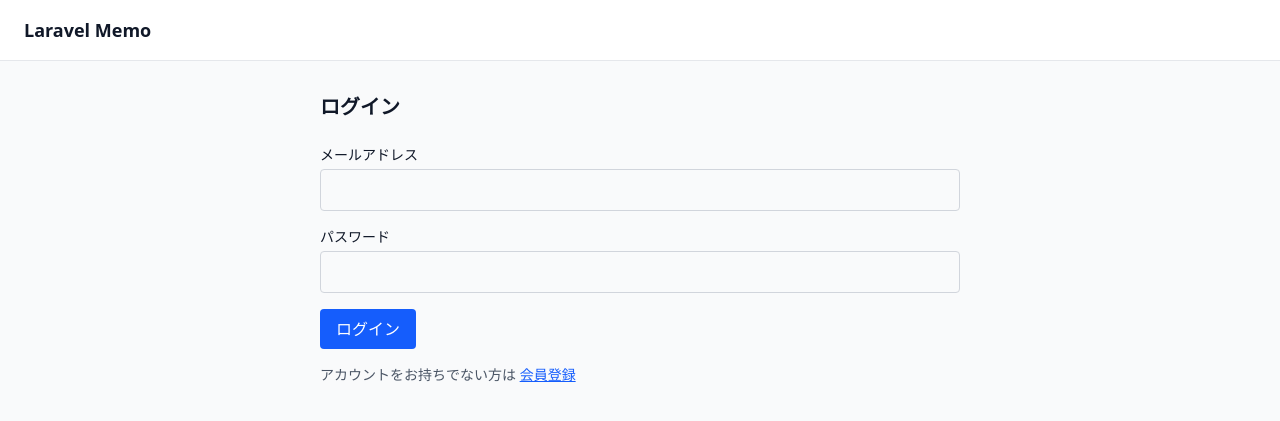
After one commit to kabochan73/p-memo-lara1, a Laravel app: template src/resources/views/auth/login.blade.php in a window 1280 px wide. The commit adds this page. Shown: the top 421 px of the page. Run offline with Laravel 12, Linux system fonts and the light colour scheme; the template is opened without the code that fills it, so the values that code supplies are empty; style sheets or scripts are compiled from the project's sources.

Commit message:
ログイン・ログアウト機能を実装
Co-Authored-By: Claude Sonnet 5 <noreply@anthropic.com>

```diff
--- /dev/null
+++ b/src/resources/views/auth/login.blade.php
@@ -0,0 +1,35 @@
+@extends('layouts.app')
+
+@section('content')
+    <h1 class="text-xl font-bold mb-6">ログイン</h1>
+
+    <form method="POST" action="{{ route('login') }}" class="space-y-4">
+        @csrf
+
+        <div>
+            <label for="email" class="block text-sm font-medium mb-1">メールアドレス</label>
+            <input type="email" id="email" name="email" value="{{ old('email') }}"
+                   class="w-full border border-gray-300 rounded px-3 py-2">
+            @error('email')
+                <p class="text-red-600 text-sm mt-1">{{ $message }}</p>
+            @enderror
+        </div>
+
+        <div>
+            <label for="password" class="block text-sm font-medium mb-1">パスワード</label>
+            <input type="password" id="password" name="password"
+                   class="w-full border border-gray-300 rounded px-3 py-2">
+            @error('password')
+                <p class="text-red-600 text-sm mt-1">{{ $message }}</p>
+            @enderror
+        </div>
+
+        <button type="submit" class="bg-blue-600 text-white px-4 py-2 rounded hover:bg-blue-700">
+            ログイン
+        </button>
+    </form>
+
+    <p class="mt-4 text-sm text-gray-600">
+        アカウントをお持ちでない方は <a href="{{ route('register') }}" class="text-blue-600 underline">会員登録</a>
+    </p>
+@endsection
--- a/src/resources/views/layouts/app.blade.php
+++ b/src/resources/views/layouts/app.blade.php
@@ -6,8 +6,14 @@
     @vite(['resources/css/app.css', 'resources/js/app.js'])
 </head>
 <body class="bg-gray-50 text-gray-900">
-    <header class="bg-white border-b border-gray-200 px-6 py-4">
+    <header class="bg-white border-b border-gray-200 px-6 py-4 flex justify-between items-center">
         <span class="text-lg font-bold">Laravel Memo</span>
+        @auth
+            <form method="POST" action="{{ route('logout') }}">
+                @csrf
+                <button type="submit" class="text-sm text-gray-600 hover:text-gray-900">ログアウト</button>
+            </form>
+        @endauth
     </header>
 
     <main class="max-w-2xl mx-auto px-4 py-8">
```
Also changed, not shown: doc/implementation-tasks.md (+1 -1 lines), src/app/Http/Controllers/AuthenticatedSessionController.php (+31 -1 lines), src/app/Http/Requests/LoginRequest.php (added, +30 -0 lines).
